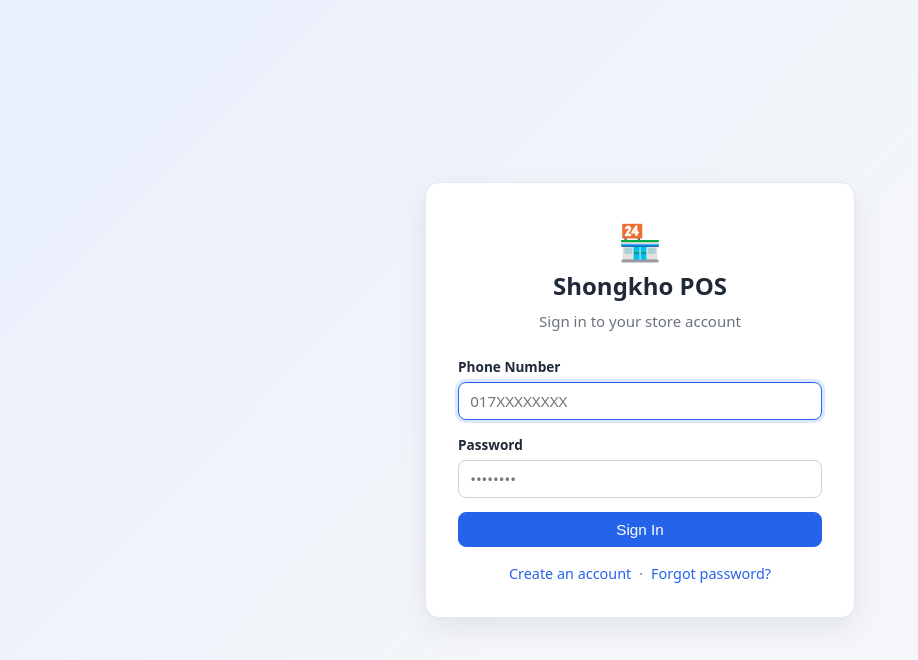
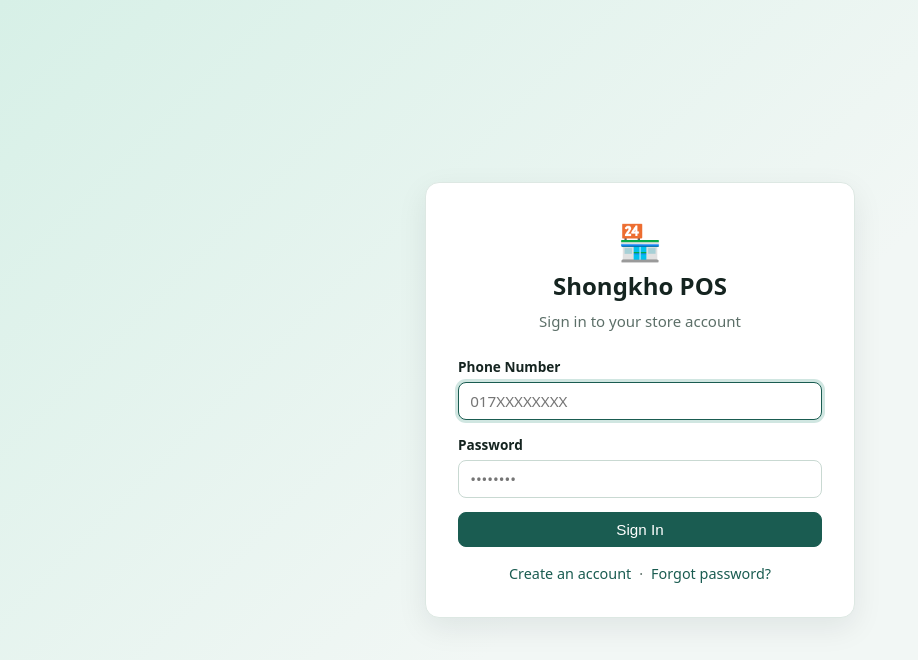
Before and after one commit to AshvinAA/Shongkho, a React (Vite) app in the folder frontend/: page /login in a window 1280 px wide. Shown: the top 660 px of the page, without its empty margins (0-918 px from the left). Built offline with nearby package versions, Linux system fonts and the light colour scheme; no server answers.

Commit message:
change ui colour to green

```diff
--- /dev/null
+++ b/frontend/src/components/analytics/chartPalette.js
@@ -0,0 +1,53 @@
+/**
+ * Shared chart palette (design system v2).
+ *
+ * Recharts needs concrete color strings, but our colors live in CSS
+ * custom properties so the whole product rebrands from one place.
+ * These helpers resolve a token once (getComputedStyle) and cache it —
+ * SVG attributes cannot read var() reliably across all browsers.
+ *
+ * Usage:
+ *   stroke={chartColor('revenue')}
+ *   stroke={chartSeries(i)}        // categorical series 1..6
+ *
+ * clearChartColorCache() exists for tests/theme swaps; components never
+ * need it in normal app life (tokens don't change at runtime).
+ */
+
+let cache = {}
+
+function resolve(varName, fallback) {
+  if (cache[varName]) return cache[varName]
+  let value = fallback
+  try {
+    const raw = getComputedStyle(document.documentElement)
+      .getPropertyValue(varName)
+      .trim()
+    if (raw) value = raw
+  } catch {
+    /* jsdom / SSR: keep the fallback */
+  }
+  cache[varName] = value
+  return value
+}
+
+/** Semantic data colors — same meaning in every chart. */
+export function chartColor(name) {
+  return resolve(`--chart-${name}`, {
+    revenue: '#1f7263',
+    profit: '#2f855a',
+    orders: '#b45309',
+    neutral: '#5c6f68',
+    grid: '#e3efe9',
+    axis: '#5c6f68',
+  }[name] || '#2a8d78')
+}
+
+/** Categorical series colors — distinct hues at AA contrast on white. */
+export function chartSeries(index) {
+  return resolve(`--chart-series-${(Math.abs(index) % 6) + 1}`, '#2a8d78')
+}
+
+export function clearChartColorCache() {
+  cache = {}
+}
--- a/frontend/src/styles.css
+++ b/frontend/src/styles.css
@@ -4,22 +4,104 @@
    ============================================================ */
 
 :root {
-  --bg: #f4f6f9;
+  /* ============================================================
+     Design tokens v2 — deep teal/green identity.
+     Semantic roles are the ONLY colors components should consume;
+     raw palette steps exist so charts/shades stay derivable.
+     Legacy names (--primary, --success…) alias into this system so
+     every screen rebrands together.
+     ============================================================ */
+
+  /* Surfaces & text (soft mist-green neutrals) */
+  --bg: #f2f7f5;
   --surface: #ffffff;
-  --border: #e3e8ef;
-  --text: #1f2937;
-  --muted: #6b7280;
-
-  --primary: #2563eb;
-  --primary-dark: #1d4ed8;
-  --success: #16a34a;
-  --success-dark: #15803d;
-  --danger: #dc2626;
-  --warning-bg: #fef3c7;
-  --danger-bg: #fee2e2;
-
+  --border: #dde8e3;
+  --border-strong: #c9d9d2;
+  --text: #152420;
+  --muted: #5c6f68;
+
+  /* Brand — deep teal family ("money in, kept safe") */
+  --brand-50: #effaf6;
+  --brand-100: #d7f0e7;
+  --brand-200: #aee0d1;
+  --brand-300: #7ccab4;
+  --brand-400: #45ac93;
+  --brand-500: #2a8d78;
+  --brand-600: #1f7263;
+  --brand-700: #1a5c51;
+  --brand-800: #17493f;
+  --brand-900: #123a32;
+  --brand-950: #0b2a25;
+
+  /* Semantic data roles (revenue ≠ profit ≠ orders) */
+  --color-revenue: var(--brand-700);
+  --color-profit: #2f855a;
+  --color-orders: #b45309;
+
+  /* Deltas & states — hue + tint bg survive color-blindness/projectors */
+  --positive: #2f855a;
+  --positive-bg: rgba(47, 133, 90, 0.12);
+  --negative: #c0392b;
+  --negative-bg: rgba(192, 57, 43, 0.1);
+  --neutral: #5c6f68;
+  --neutral-bg: rgba(92, 111, 104, 0.12);
+
+  /* Legacy aliases (pre-v2 names — do not use in new code) */
+  --primary: var(--brand-700);
+  --primary-dark: var(--brand-900);
+  --success: var(--color-profit);
+  --success-dark: #276b49;
+  --danger: var(--negative);
+  --warning: #b45309;
+  --warning-bg: #fdf3dd;
+  --danger-bg: #fbeae7;
+  --success-bg: #e5f4ec;
+  --info-bg: #eaf3f0;
+
+  /* Spacing scale (4px base) */
+  --space-1: 0.25rem;
+  --space-2: 0.5rem;
+  --space-3: 0.75rem;
+  --space-4: 1rem;
+  --space-5: 1.25rem;
+  --space-6: 1.5rem;
+  --space-7: 2rem;
+  --space-8: 3rem;
+
+  /* Type scale */
+  --text-xs: 0.75rem;
+  --text-sm: 0.85rem;
+  --text-base: 0.95rem;
+  --text-md: 1.05rem;
+  --text-lg: 1.25rem;
+  --text-xl: 1.6rem;
+  --text-2xl: 2rem;
+  --text-3xl: 2.6rem;
+
+  /* Radius & elevation */
+  --radius-sm: 6px;
   --radius: 10px;
-  --shadow: 0 1px 3px rgba(16, 24, 40, 0.08), 0 1px 2px rgba(16, 24, 40, 0.04);
+  --radius-lg: 14px;
+  --shadow-1: 0 1px 2px rgba(18, 58, 50, 0.05), 0 1px 3px rgba(18, 58, 50, 0.08);
+  --shadow-2: 0 4px 14px rgba(18, 58, 50, 0.12);
+  --shadow: var(--shadow-1);
+  --ring: 0 0 0 3px rgba(42, 141, 120, 0.22);
+
+  /* Chart tokens — resolved to concrete strings by chartPalette.js
+     (SVG attributes can't read var()); semantic roles + categorical
+     series (distinct hues, AA on white). */
+  --chart-revenue: var(--color-revenue);
+  --chart-profit: var(--color-profit);
+  --chart-orders: var(--color-orders);
+  --chart-neutral: var(--neutral);
+  --chart-grid: #e3efe9;
+  --chart-axis: #5c6f68;
+  --chart-series-1: #1f7263;
+  --chart-series-2: #b45309;
+  --chart-series-3: #6d28d9;
+  --chart-series-4: #0e7490;
+  --chart-series-5: #be185d;
+  --chart-series-6: #4d7c0f;
 }
 
 * {
@@ -191,7 +273,7 @@ a:hover { text-decoration: underline; }
   font-size: 0.8rem;
   text-transform: uppercase;
   letter-spacing: 0.04em;
-  color: var(--muted, #6b7280);
+  color: var(--muted);
 }
 
 .stat-value {
@@ -281,18 +363,18 @@ a:hover { text-decoration: underline; }
 }
 
 .delta-up {
-  background: rgba(22, 163, 74, 0.12);
-  color: var(--success, #16a34a);
+  background: var(--positive-bg);
+  color: var(--positive);
 }
 
 .delta-down {
-  background: rgba(220, 38, 38, 0.12);
-  color: var(--danger, #dc2626);
+  background: var(--negative-bg);
+  color: var(--negative);
 }
 
 .delta-neutral {
   background: rgba(107, 114, 128, 0.12);
-  color: var(--muted, #6b7280);
+  color: var(--muted);
 }
 
 .delta-label {
@@ -367,7 +449,7 @@ a:hover { text-decoration: underline; }
 .race-subtitle {
   margin: 0 0 0.5rem;
   font-size: 0.9rem;
-  color: var(--muted, #6b7280);
+  color: var(--muted);
 }
 
 .race-line-legend {
@@ -395,11 +477,11 @@ a:hover { text-decoration: underline; }
 /* Top products ranking badges */
 .rank {
   font-weight: 700;
-  color: var(--muted, #6b7280);
+  color: var(--muted);
 }
 
 .rank-1 { color: #d97706; }
-.rank-2 { color: #6b7280; }
+.rank-2 { color: var(--muted); }
 .rank-3 { color: #b45309; }
 
 .link-btn {
@@ -421,9 +503,9 @@ a:hover { text-decoration: underline; }
 }
 
 .alert-info {
-  background: rgba(37, 99, 235, 0.08);
-  border: 1px solid rgba(37, 99, 235, 0.3);
-  color: var(--primary, #2563eb);
+  background: var(--brand-50);
+  border: 1px solid var(--brand-200);
+  color: var(--brand-800);
 }
 
 .card {
@@ -476,7 +558,7 @@ a:hover { text-decoration: underline; }
 }
 
 .btn-outline:hover:not(:disabled) {
-  background: #e8effd;
+  background: var(--brand-50);
 }
 
 .btn-success {
@@ -530,7 +612,7 @@ a:hover { text-decoration: underline; }
 .form-control {
   width: 100%;
   padding: 0.5rem 0.7rem;
-  border: 1px solid #cbd5e1;
+  border: 1px solid var(--border-strong);
   border-radius: 8px;
   font-size: 0.95rem;
   font-family: inherit;
@@ -541,7 +623,7 @@ a:hover { text-decoration: underline; }
 .form-control:focus {
   outline: none;
   border-color: var(--primary);
-  box-shadow: 0 0 0 3px rgba(37, 99, 235, 0.15);
+  box-shadow: var(--ring);
 }
 
 .form-control.is-invalid {
@@ -674,7 +756,7 @@ a:hover { text-decoration: underline; }
 }
 
 .table tbody tr:hover {
-  background: #f8fafc;
+  background: #f4f9f7;
 }
 
 .cell-strong {
@@ -866,7 +948,7 @@ a:hover { text-decoration: underline; }
 
 .product-tile:hover:not(:disabled) {
   border-color: var(--primary);
-  box-shadow: 0 0 0 3px rgba(37, 99, 235, 0.12);
+  box-shadow: var(--ring);
 }
 
 .product-tile.disabled {
@@ -908,7 +990,7 @@ a:hover { text-decoration: underline; }
 
 .product-card:hover {
   border-color: var(--primary);
-  box-shadow: 0 4px 14px rgba(37, 99, 235, 0.15);
+  box-shadow: var(--shadow-2);
   transform: translateY(-2px);
 }
 
@@ -1091,7 +1173,7 @@ a:hover { text-decoration: underline; }
   height: 10px;
   border-radius: 50%;
   background: var(--success);
-  box-shadow: 0 0 0 4px rgba(22, 163, 74, 0.15);
+  box-shadow: var(--ring);
   align-self: center;
 }
 
@@ -1114,7 +1196,7 @@ a:hover { text-decoration: underline; }
 
 .chat-day {
   align-self: center;
-  background: #e5e7eb;
+  background: var(--border-strong);
   color: #4b5563;
   font-size: 0.75rem;
   font-weight: 600;
@@ -1250,7 +1332,7 @@ a:hover { text-decoration: underline; }
 }
 
 .chat-reply-btn:hover {
-  background: #e5e7eb;
+  background: var(--border-strong);
   color: var(--text);
 }
 
@@ -1319,7 +1401,7 @@ a:hover { text-decoration: underline; }
 .chat-input {
   flex: 1;
   padding: 0.6rem 0.9rem;
-  border: 1px solid #cbd5e1;
+  border: 1px solid var(--border-strong);
   border-radius: 999px;
   font-size: 0.95rem;
   font-family: inherit;
@@ -1328,7 +1410,7 @@ a:hover { text-decoration: underline; }
 .chat-input:focus {
   outline: none;
   border-color: var(--primary);
-  box-shadow: 0 0 0 3px rgba(37, 99, 235, 0.12);
+  box-shadow: var(--ring);
 }
 
 .chat-send {
@@ -1383,7 +1465,7 @@ a:hover { text-decoration: underline; }
 .qty-input {
   width: 64px;
   padding: 0.3rem 0.4rem;
-  border: 1px solid #cbd5e1;
+  border: 1px solid var(--border-strong);
   border-radius: 6px;
   font-size: 0.9rem;
 }
@@ -1417,7 +1499,7 @@ a:hover { text-decoration: underline; }
   align-items: center;
   justify-content: center;
   padding: 1.5rem;
-  background: linear-gradient(135deg, #e8effd 0%, #f4f6f9 55%);
+  background: linear-gradient(135deg, var(--brand-100) 0%, var(--bg) 55%);
 }
 
 .auth-card {
@@ -1703,7 +1785,7 @@ form .modal-footer {
   font-size: 0.85rem;
   text-transform: uppercase;
   letter-spacing: 0.04em;
-  color: var(--muted, #6b7280);
+  color: var(--muted);
   margin: 0.25rem 0 0.5rem;
 }
 
@@ -1800,7 +1882,7 @@ form .modal-footer {
   gap: 1rem;
   flex-wrap: wrap;
   padding-bottom: 0.75rem;
-  border-bottom: 1px solid var(--border, #e5e7eb);
+  border-bottom: 1px solid var(--border);
 }
 
 .staff-tabperson {
@@ -1821,7 +1903,7 @@ form .modal-footer {
   border-radius: 999px;
   font-size: 0.9rem;
   cursor: pointer;
-  color: var(--muted, #6b7280);
+  color: var(--muted);
   display: inline-flex;
   align-items: center;
   gap: 0.4rem;
@@ -1834,12 +1916,12 @@ form .modal-footer {
 
 .staff-tab-active,
 .staff-tab-active:hover {
-  background: var(--primary, #2563eb);
+  background: var(--primary);
   color: #fff;
 }
 
 .warn-badge {
-  background: var(--danger, #dc2626);
+  background: var(--danger);
   color: #fff;
   border-radius: 999px;
   font-size: 0.72rem;
@@ -1969,9 +2051,9 @@ tr.row-active {
   justify-content: center;
   background:
     radial-gradient(1200px 400px at 20% -10%,
-      rgba(37, 99, 235, 0.08), transparent),
-    var(--bg, #f8fafc);
-  border: 1px solid var(--border, #e5e7eb);
+      rgba(42, 141, 120, 0.09), transparent),
+    var(--bg);
+  border: 1px solid var(--border);
   border-radius: 16px;
   padding: 2rem 2.25rem;
   margin-bottom: 1.25rem;
@@ -2003,7 +2085,7 @@ tr.row-active {
 
 .protik-hero-points li::before {
   content: '→ ';
-  color: var(--primary, #2563eb);
+  color: var(--primary);
   font-weight: 700;
 }
 
@@ -2047,3 +2129,192 @@ tr.row-active {
   font-size: 0.9rem;
   margin-top: 0.25rem;
 }
+
+/* ============================================================
+   Design system v2 — Analytics BI layer (deep teal identity)
+   Number-first hierarchy: headline stat -> trend -> detail.
+   Numeric display uses tabular figures everywhere money shows.
+   ============================================================ */
+
+/* ---- Numeric typography: aligned money columns everywhere ---- */
+.stat-value,
+.stat-box .stat-value,
+.stat-card .stat-value,
+.table td,
+.table tfoot td,
+.delta-chip,
+.race-standing-figures,
+.best-list li {
+  font-variant-numeric: tabular-nums;
+}
+
+/* ---- Panel: the BI card ---- */
+.analytics-panel {
+  border-radius: var(--radius-lg);
+  box-shadow: var(--shadow-1);
+}
+
+/* One header pattern: title left, context right. */
+.analytics-panel-head .card-title {
+  margin-bottom: 0;
+  font-size: 1rem;
+  letter-spacing: -0.01em;
+}
+
+/* ---- Headline stat: confident, metric-colored, tabular ---- */
+.stat-box {
+  border: 1px solid var(--border);
+  border-radius: var(--radius);
+  background: var(--surface);
+  transition: border-color 0.15s;
+}
+
+.stat-value {
+  font-size: var(--text-2xl);
+  font-weight: 700;
+  letter-spacing: -0.02em;
+  line-height: 1.15;
+  color: var(--text);
+}
+
+/* Metric role colors the headline number (revenue teal, profit green,
+   orders amber) without touching layout. */
+.stat-box.stat-revenue .stat-value { color: var(--color-revenue); }
+.stat-box.stat-profit .stat-value { color: var(--color-profit); }
+.stat-box.stat-orders .stat-value { color: var(--color-orders); }
+
+.stat-sub {
+  font-size: var(--text-sm);
+}
+
+/* ---- Segmented control: crisper active state ---- */
+.segmented {
+  border-radius: var(--radius-sm);
+  background: var(--surface);
+}
+
+.segmented-btn {
+  padding: var(--space-2) var(--space-4);
+  font-size: var(--text-sm);
+  font-weight: 500;
+  color: var(--muted);
+}
+
+.segmented-active {
+  background: var(--brand-700);
+  color: #fff;
+  font-weight: 600;
+}
+
+/* ---- Tables: BI density, right-aligned numerics ---- */
+.table {
+  font-size: var(--text-sm);
+}
+
+.table th {
+  border-bottom: 1px solid var(--border-strong);
+  color: var(--muted);
+  font-weight: 600;
+}
+
+.table td {
+  padding: var(--space-2) var(--space-3);
+}
+
+.table .num,
+.table td.num {
+  text-align: right;
+  font-variant-numeric: tabular-nums;
+}
+
+.table th.num {
+  text-align: right;
+}
+
+.table td strong {
+  font-weight: 650;
+  letter-spacing: -0.01em;
+}
+
+/* Ranked rows keep a faint tint — position reads at a glance. */
+.table tr.rank-row-1 { background: var(--brand-50); }
+
+.rank-1 { color: #b45309; }
+.rank-2 { color: var(--muted); }
+.rank-3 { color: #a16207; }
+
+/* ---- Employee race: readable legend rows, consistent bars ---- */
+.race-legend {
+  border-top: 1px solid var(--border);
+  margin-top: var(--space-4);
+  padding-top: var(--space-3);
+}
+
+.race-legend li {
+  padding: var(--space-2) var(--space-2);
+  border-radius: var(--radius-sm);
+}
+
+.race-legend li + li {
+  margin-top: 2px;
+}
+
+.race-legend li:nth-child(odd) {
+  background: #f6faf8;
+}
+
+.race-legend strong {
+  font-variant-numeric: tabular-nums;
+}
+
+.race-standing-figures {
+  font-size: var(--text-sm);
+  gap: 0.5rem;
+}
+
+.race-standing-figures strong {
+  font-weight: 650;
+}
+
+/* Leader flag chip: quiet, semantic */
+.race-leader-chip {
+  display: inline-flex;
+  align-items: center;
+  gap: var(--space-2);
+  font-size: var(--text-sm);
+  color: var(--muted);
+}
+
+.race-leader-chip strong {
+  color: var(--text);
+}
+
+.race-tooltip {
+  border-radius: var(--radius);
+  box-shadow: var(--shadow-2);
+  font-variant-numeric: tabular-nums;
+}
+
+/* ---- Best-period lists (SalesTrend footer) ---- */
+.best-list li {
+  padding: var(--space-1) 0 var(--space-2);
+  border-bottom: 1px dashed var(--border-strong);
+}
+
+.best-list strong {
+  font-weight: 650;
+  font-variant-numeric: tabular-nums;
+}
+
+/* ---- Page chrome for the dashboard ---- */
+.analytics-page .page-header h1 {
+  letter-spacing: -0.02em;
+}
+
+.analytics-page .page-header .muted {
+  font-size: var(--text-sm);
+}
+
+.analytics-actions .segmented + .segmented {
+  margin-left: var(--space-2);
+}
```
Also changed, not shown: frontend/src/components/analytics/EmployeeRace.jsx (+15 -11 lines), frontend/src/components/analytics/SalesTrend.jsx (+10 -9 lines), frontend/src/components/analytics/TopProducts.jsx (+22 -24 lines).
